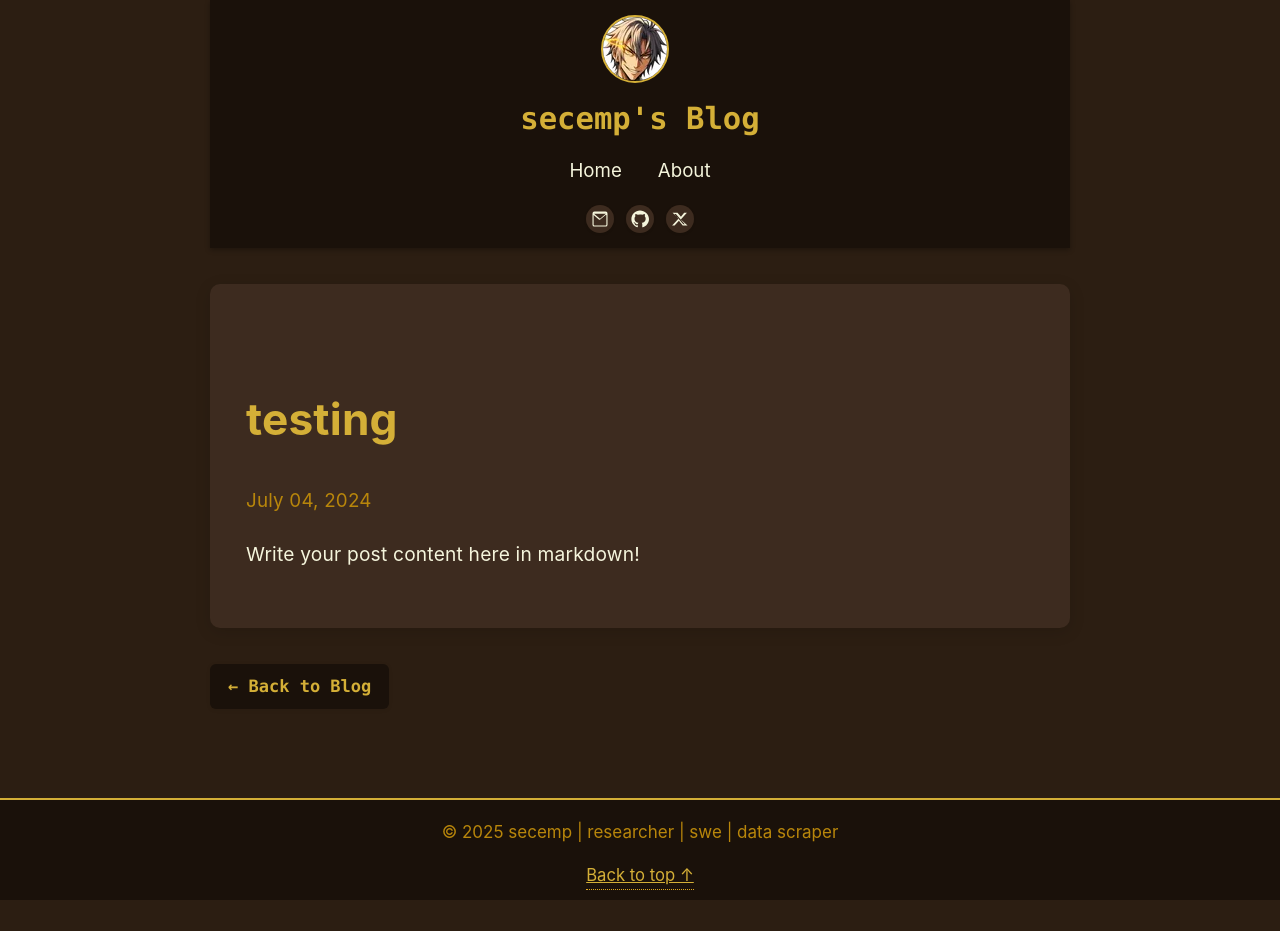
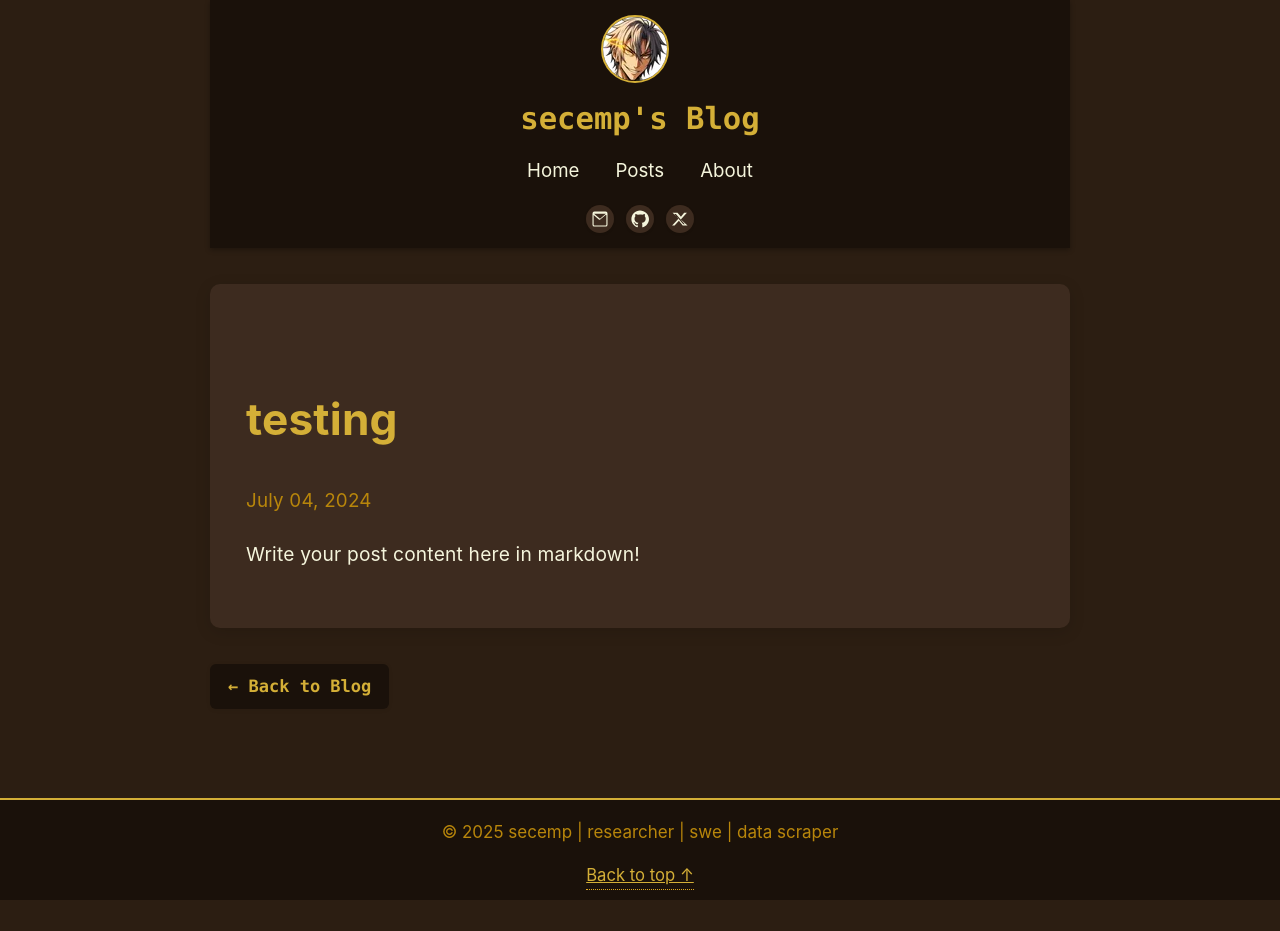
Before and after one commit to secemp9/secemp9.github.io, a Jekyll site: the page built from _posts/2024-07-04-testing.md, in a window 1280 px wide. Built offline with Jekyll 4.4.1, drawn with Linux system fonts in a browser that asks for light colours; nearby versions of some CDN libraries; a style sheet for code colours, icons or effects is not loaded.

Commit message:
Add missing Posts link to post layout navigation

```diff
--- a/_layouts/post.html
+++ b/_layouts/post.html
@@ -38,6 +38,7 @@
         <nav>
           <ul>
             <li><a href="{{ "/" | relative_url }}" aria-label="Home">Home</a></li>
+            <li><a href="{{ "/posts/" | relative_url }}" aria-label="Posts">Posts</a></li>
             <li><a href="{{ "/about/" | relative_url }}" aria-label="About">About</a></li>
           </ul>
         </nav>
```
